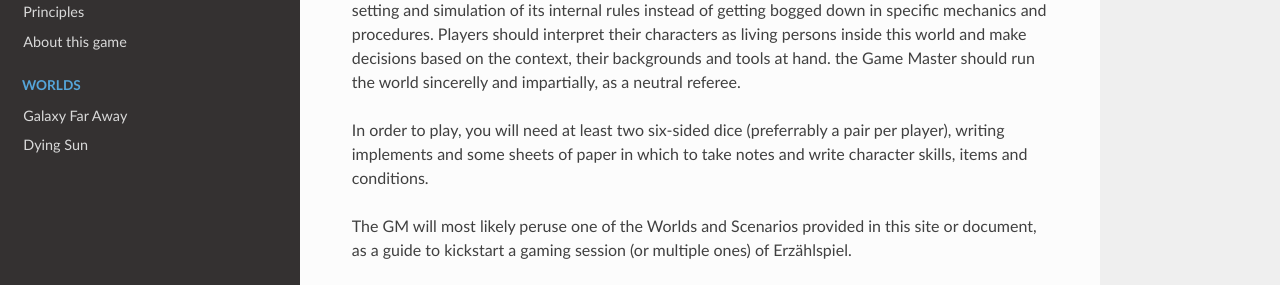
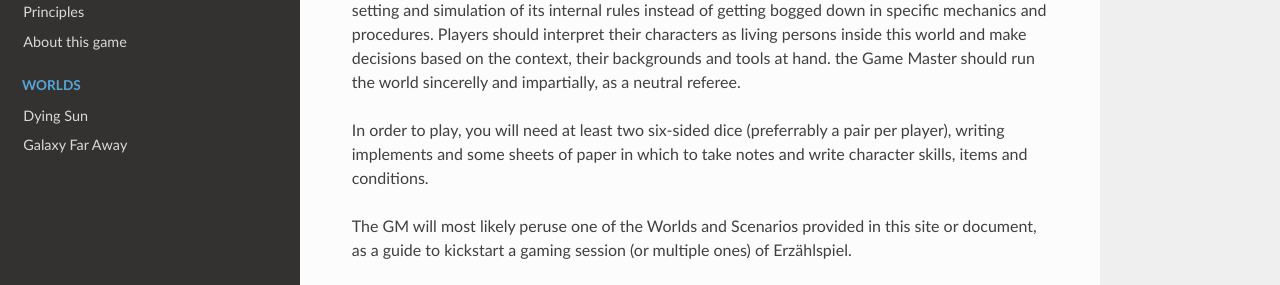
Before and after one commit to TaTooKa/froth, a Sphinx documentation site: the page built from docs/source/index.rst, in a window 1280 px wide. Shown: the part 305-590 px from the top of the page. Built offline with Sphinx 7.4.7 and the Read the Docs theme 3.1.0, drawn with Linux system fonts in a browser that asks for light colours.

Commit message:
change the order of pages.

```diff
--- a/docs/source/index.rst
+++ b/docs/source/index.rst
@@ -24,5 +24,5 @@ The GM will most likely peruse one of the Worlds and Scenarios provided in this
    :caption: Worlds
    :hidden:
 
+   pages/dyingsun
    pages/galaxyfaraway
-   pages/dyingsun
```
